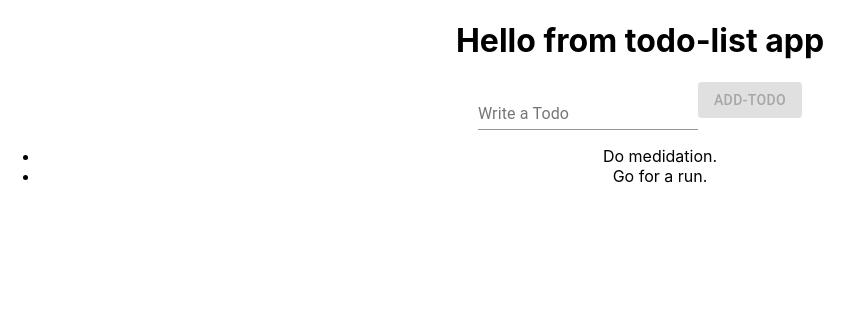
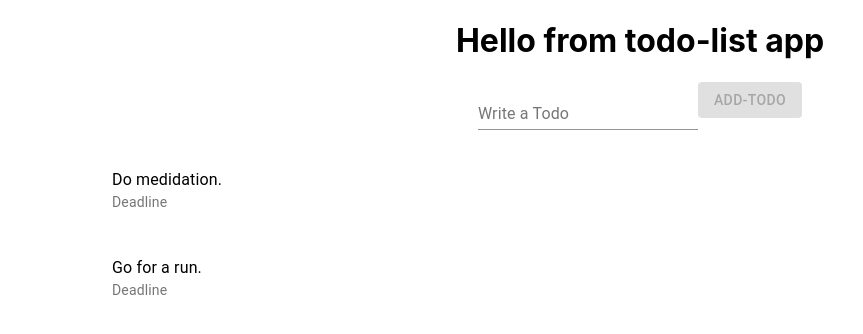
Before and after one commit to shubhamghimire/todo-list, a React (Create React App) app: page / in a window 1280 px wide. Shown: the top 334 px of the page, without its empty margins (0-863 px from the left). Built offline with nearby package versions, Linux system fonts and the light colour scheme.

Commit message:
Structuring the todos list

```diff
--- a/src/App.js
+++ b/src/App.js
@@ -25,7 +25,6 @@
           <Input value={input} onChange={event => setInput(event.target.value)} />
 
         </FormControl>
-
         <Button disabled={!input} type="submit" onClick={addTodo} variant="contained" color="secondary">Add-Todo</Button>
       </form>
 
--- a/src/Todo.js
+++ b/src/Todo.js
@@ -1,10 +1,15 @@
+import { Avatar, List, ListItem, ListItemAvatar, ListItemText } from '@material-ui/core'
 import React from 'react'
 
 function Todo(props) {
     return (
-        <div>
-            <li>{props.text}</li>
-        </div>
+        <List>
+            <ListItem>
+                <ListItemAvatar>
+                </ListItemAvatar>
+                <ListItemText primary={props.text} secondary="Deadline" />
+            </ListItem>
+        </List>
     )
 }
 
```
